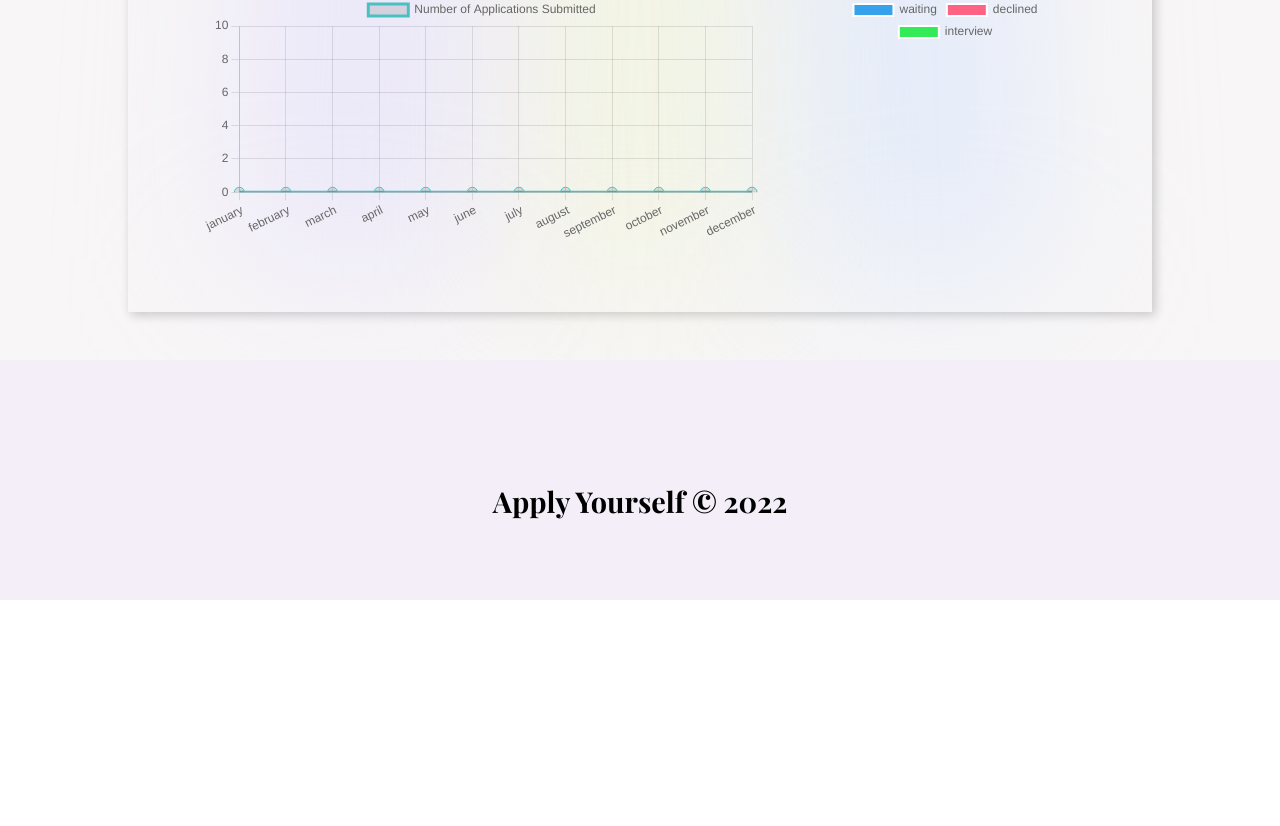
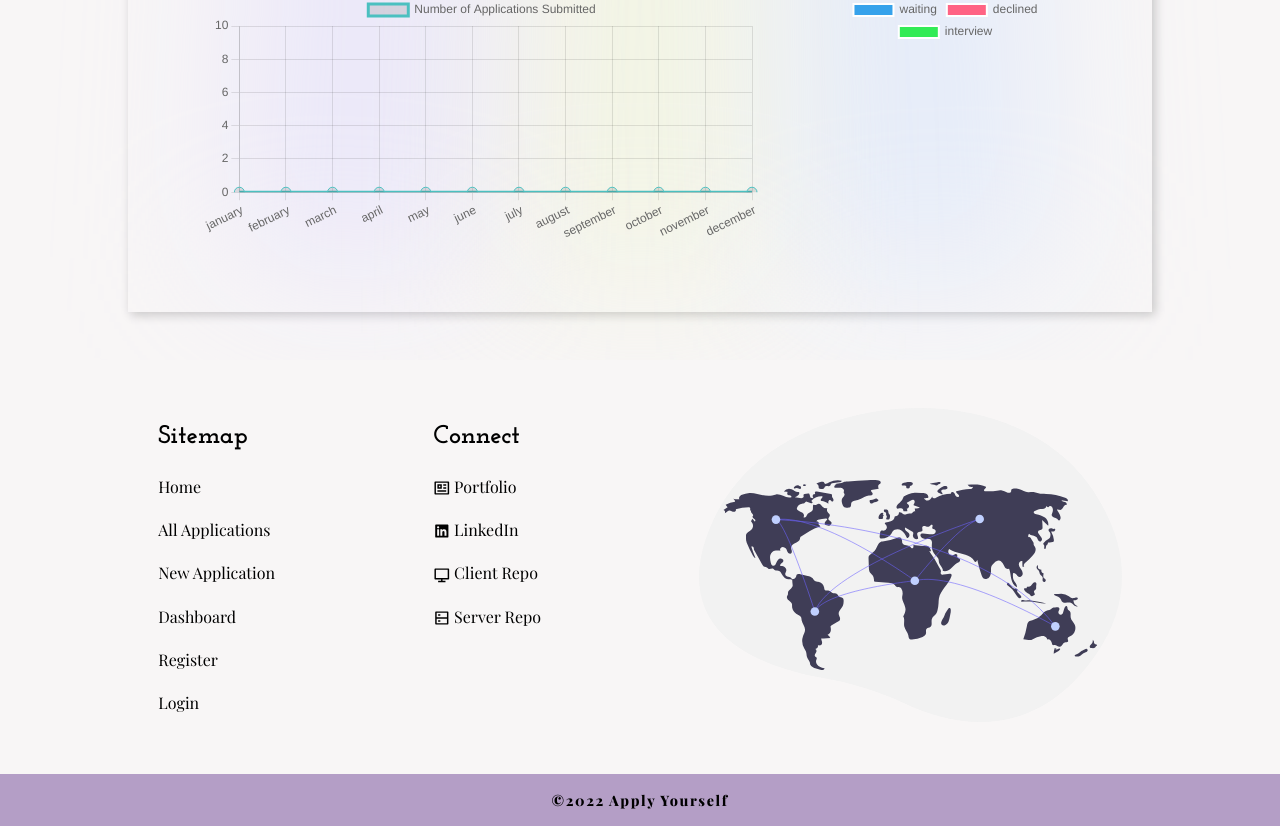
Before and after one commit to a-stepanian/apply-yourself-client, a React (Create React App) app: page /dashboard in a window 1280 px wide. Shown: the part 760-1586 px from the top of the page. Before the commit the page ends 1360 px from the top, so only its background shows below. Built offline with nearby package versions, Linux system fonts and the light colour scheme; no server answers.

Commit message:
finish footer

```diff
--- a/src/components/Footer.js
+++ b/src/components/Footer.js
@@ -1,25 +1,131 @@
 import React from "react";
+import { Link } from "react-router-dom";
 import styled from "styled-components";
+import {
+  RiLinkedinBoxFill,
+  RiProfileLine,
+  RiComputerLine,
+  RiServerLine,
+} from "react-icons/ri";
 
 const Footer = () => {
   return (
     <Wrapper>
-      <h1>Apply Yourself &copy; 2022</h1>
+      <section className="top">
+        <article className="sitemap">
+          <h2>Sitemap</h2>
+          <Link to="/" className="logo">
+            Home
+          </Link>
+
+          <Link to="/applications">All Applications</Link>
+          <Link to="/applications/new">New Application</Link>
+
+          <Link to="/dashboard">Dashboard</Link>
+
+          <Link to="/register">Register</Link>
+
+          <Link to="/login">Login</Link>
+        </article>
+        <article className="sitemap">
+          <h2>Connect</h2>
+          <a
+            rel="noreferrer"
+            target="_blank"
+            href="https://www.alexstepanian.com/"
+          >
+            <RiProfileLine className="icon" /> Portfolio
+          </a>
+          <a
+            rel="noreferrer"
+            target="_blank"
+            href="https://www.linkedin.com/in/alexander-stepanian/"
+          >
+            <RiLinkedinBoxFill className="icon" /> LinkedIn
+          </a>
+          <a
+            rel="noreferrer"
+            target="_blank"
+            href="https://github.com/a-stepanian/apply-yourself-client"
+          >
+            <RiComputerLine className="icon" /> Client Repo
+          </a>
+          <a
+            rel="noreferrer"
+            target="_blank"
+            href="https://github.com/a-stepanian/apply-yourself-server"
+          >
+            <RiServerLine className="icon" /> Server Repo
+          </a>
+        </article>
+        <div className="img-wrapper">
+          <img src="/connect.svg" alt="Global connections." />
+        </div>
+      </section>
+      <p className="copyright">&copy;2022 Apply Yourself</p>
     </Wrapper>
   );
 };
 
 const Wrapper = styled.footer`
-  height: 15rem;
-  display: flex;
-  align-items: flex-end;
-  justify-content: center;
-  background-color: var(--main-bg);
+  background-color: var(--light-purple);
 
-  h1 {
-    margin-bottom: 5rem;
+  .top {
+    display: flex;
+    justify-content: space-evenly;
+  }
+
+  .sitemap {
+    margin: 3rem 0;
+    display: flex;
+    flex-direction: column;
+    h2 {
+      font-family: "Josefin Slab", serif;
+      font-size: 1.3rem;
+      margin-bottom: 1rem;
+    }
+    a {
+      height: 1.5rem;
+      text-decoration: none;
+      color: black;
+      margin: 0.6rem 0;
+      display: flex;
+      align-items: center;
+    }
+    .icon {
+      font-size: 1.3rem;
+      transform: translateY(0.1rem);
+      padding-right: 0.2rem;
+    }
+  }
+  .img-wrapper {
+    display: none;
+  }
+
+  .copyright {
+    width: 100%;
+    background-color: var(--purple);
+    padding: 1rem 0;
     text-align: center;
-    font-size: 1.8rem;
+    font-size: 0.9rem;
+    font-weight: 800;
+    letter-spacing: 0.1rem;
+  }
+  @media (min-width: 990px) {
+    .sitemap {
+      h2 {
+        font-size: 1.6rem;
+        margin: 1rem 0;
+      }
+    }
+    .img-wrapper {
+      margin: 3rem 0;
+      display: block;
+      width: 33%;
+      img {
+        width: 100%;
+      }
+    }
   }
 `;
 export default Footer;
```
Also changed, not shown: public/connect.svg (added).
